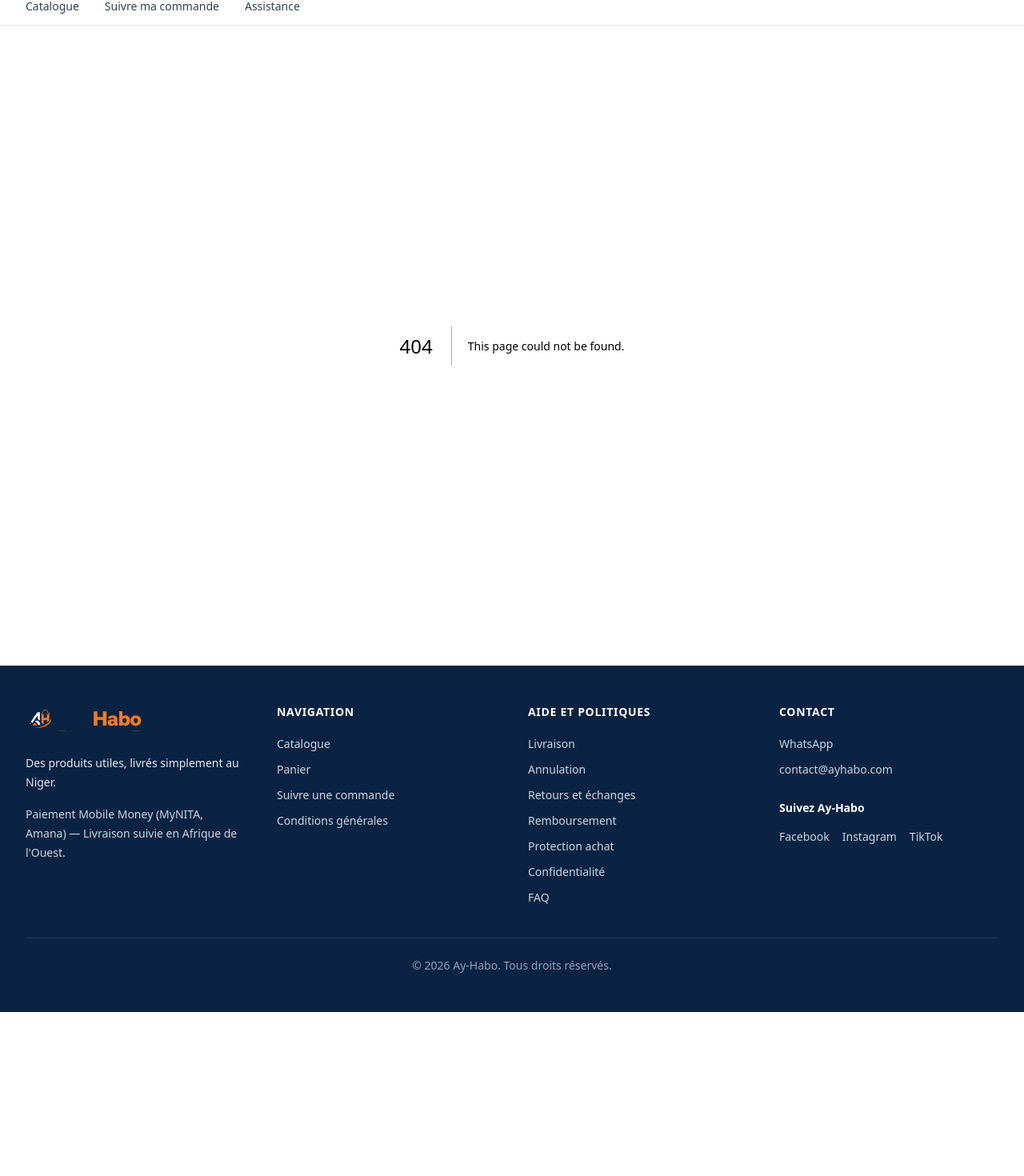
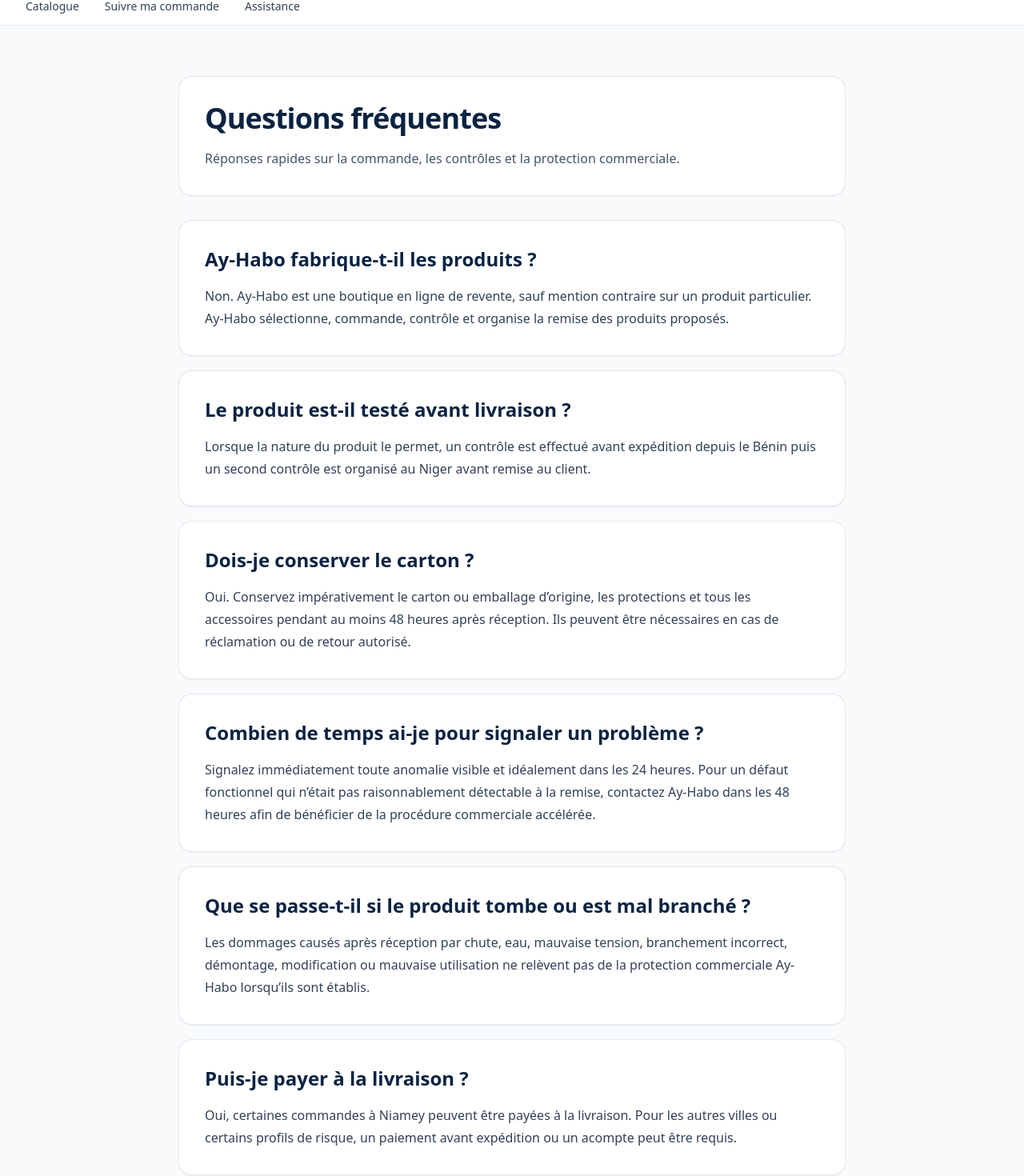
Before and after one commit to beninlink9-dot/ayhabo-nextjs, a Next.js app: page /faq in a window 1280 px wide. Before the commit this address had no page. Shown: the part 97-1567 px from the top of the page at 80% size. Before the commit the page ends 1362 px from the top, so only its background shows below. Built offline with nearby package versions, Linux system fonts and the light colour scheme.

Commit message:
Create FAQ policy page

```diff
--- /dev/null
+++ b/app/faq/page.tsx
@@ -0,0 +1,85 @@
+import type { Metadata } from "next";
+
+export const metadata: Metadata = {
+  title: "FAQ Ay-Habo au Niger et au Bénin",
+  description:
+    "Retrouvez les réponses aux questions fréquentes sur les commandes, livraisons, contrôles, paiements et protection commerciale Ay-Habo.",
+};
+
+const sections = [
+  {
+    title: "Ay-Habo fabrique-t-il les produits ?",
+    content:
+      "Non. Ay-Habo est une boutique en ligne de revente, sauf mention contraire sur un produit particulier. Ay-Habo sélectionne, commande, contrôle et organise la remise des produits proposés.",
+  },
+  {
+    title: "Le produit est-il testé avant livraison ?",
+    content:
+      "Lorsque la nature du produit le permet, un contrôle est effectué avant expédition depuis le Bénin puis un second contrôle est organisé au Niger avant remise au client.",
+  },
+  {
+    title: "Dois-je conserver le carton ?",
+    content:
+      "Oui. Conservez impérativement le carton ou emballage d’origine, les protections et tous les accessoires pendant au moins 48 heures après réception. Ils peuvent être nécessaires en cas de réclamation ou de retour autorisé.",
+  },
+  {
+    title: "Combien de temps ai-je pour signaler un problème ?",
+    content:
+      "Signalez immédiatement toute anomalie visible et idéalement dans les 24 heures. Pour un défaut fonctionnel qui n’était pas raisonnablement détectable à la remise, contactez Ay-Habo dans les 48 heures afin de bénéficier de la procédure commerciale accélérée.",
+  },
+  {
+    title: "Que se passe-t-il si le produit tombe ou est mal branché ?",
+    content:
+      "Les dommages causés après réception par chute, eau, mauvaise tension, branchement incorrect, démontage, modification ou mauvaise utilisation ne relèvent pas de la protection commerciale Ay-Habo lorsqu’ils sont établis.",
+  },
+  {
+    title: "Puis-je payer à la livraison ?",
+    content:
+      "Oui, certaines commandes à Niamey peuvent être payées à la livraison. Pour les autres villes ou certains profils de risque, un paiement avant expédition ou un acompte peut être requis.",
+  },
+  {
+    title: "Puis-je annuler ?",
+    content:
+      "Une demande peut être examinée avant que des coûts irréversibles soient engagés. Après achat, préparation ou expédition, les possibilités dépendent de l’état réel de la commande et des règles applicables.",
+  },
+  {
+    title: "Comment suivre ma commande ?",
+    content:
+      "Utilisez la page de suivi et contactez Ay-Habo sur WhatsApp pour toute précision opérationnelle.",
+  },
+] as const;
+
+export default function FaqPage() {
+  return (
+    <section className="bg-slate-50 py-12 sm:py-16">
+      <div className="mx-auto max-w-4xl px-4 sm:px-6 lg:px-8">
+        <header className="mb-8 rounded-2xl bg-white p-6 shadow-sm ring-1 ring-slate-200 sm:p-8">
+          <h1 className="text-3xl font-bold tracking-tight text-[#0A2342] sm:text-4xl">
+            Questions fréquentes
+          </h1>
+          <p className="mt-4 text-base leading-7 text-slate-600">
+            Réponses rapides sur la commande, les contrôles et la protection
+            commerciale.
+          </p>
+        </header>
+
+        <div className="space-y-5">
+          {sections.map((section) => (
+            <article
+              key={section.title}
+              className="rounded-2xl bg-white p-6 shadow-sm ring-1 ring-slate-200 sm:p-8"
+            >
+              <h2 className="text-xl font-semibold text-[#0A2342] sm:text-2xl">
+                {section.title}
+              </h2>
+
+              <p className="mt-4 text-base leading-7 text-slate-700">
+                {section.content}
+              </p>
+            </article>
+          ))}
+        </div>
+      </div>
+    </section>
+  );
+}
```
